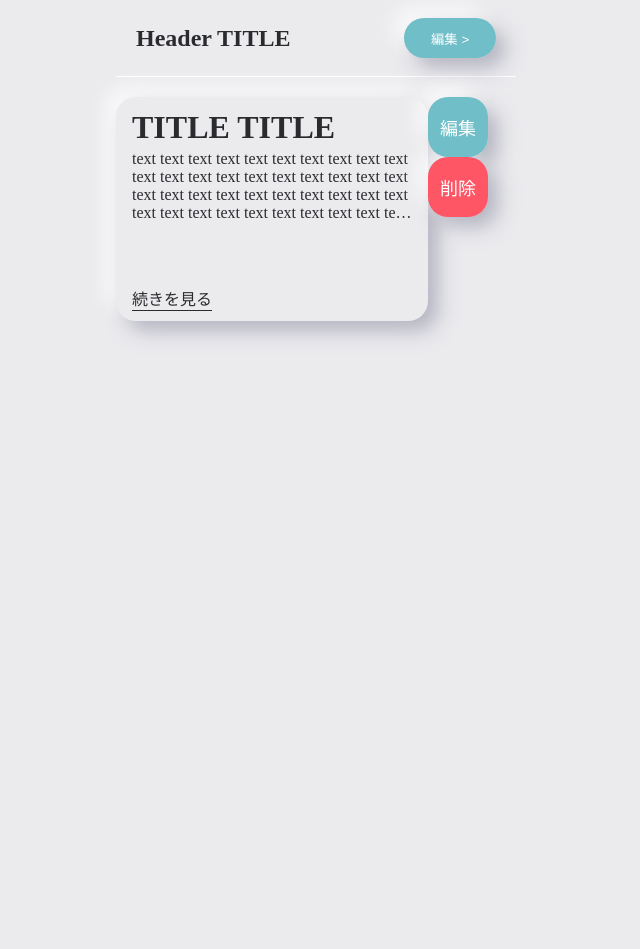
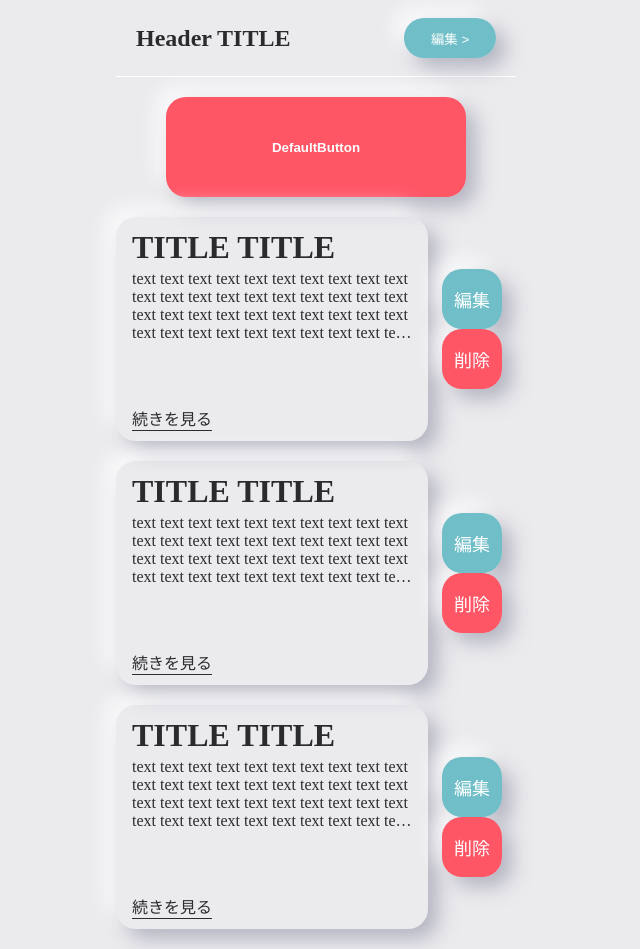
Before and after one commit to masa-massara/20240308-ninja-nyanko, a React (Vite) app: page / in a window 1280 px wide. Shown: the whole page, without its empty margins (324-964 px from the left). Before the commit the page ends 800 px from the top, so only its background shows below. Built offline with nearby package versions, Linux system fonts and the light colour scheme.

Commit message:
before tabs

```diff
--- a/src/components/common/View_manual_list.tsx
+++ b/src/components/common/View_manual_list.tsx
@@ -1,4 +1,5 @@
 import Button_small_blue from "./Button_small_blue"
+import DefaultButton_red from "./DefaultButton_red"
 import Div_manual_list_parts from "./Div_manual_list_parts"
 import Header from "./Header"
 
@@ -9,6 +10,9 @@ const View_manual_list = () => {
                 <Header />
                 <Button_small_blue />
             </div>
+            <DefaultButton_red />
+            <Div_manual_list_parts />
+            <Div_manual_list_parts />
             <Div_manual_list_parts />
 
         </>
--- a/src/main.tsx
+++ b/src/main.tsx
@@ -1,6 +1,7 @@
 import React from 'react'
 import ReactDOM from 'react-dom/client'
 import View_manual_list from './components/common/View_manual_list'
+import View_add_manual_third from './components/common/View_add_manual_third'
 
 ReactDOM.createRoot(document.getElementById('root')!).render(
   <React.StrictMode>
--- a/src/scss/style.scss
+++ b/src/scss/style.scss
@@ -541,9 +541,10 @@ label:hover {
 }
 
 .div_manual_list{
+    margin-bottom: 20px;
     display: flex;
 
     .buttons{
-
+        margin: auto;
     }
 }
```
Also changed, not shown: src/components/common/Component_add_manual.tsx (+0 -11 lines).
